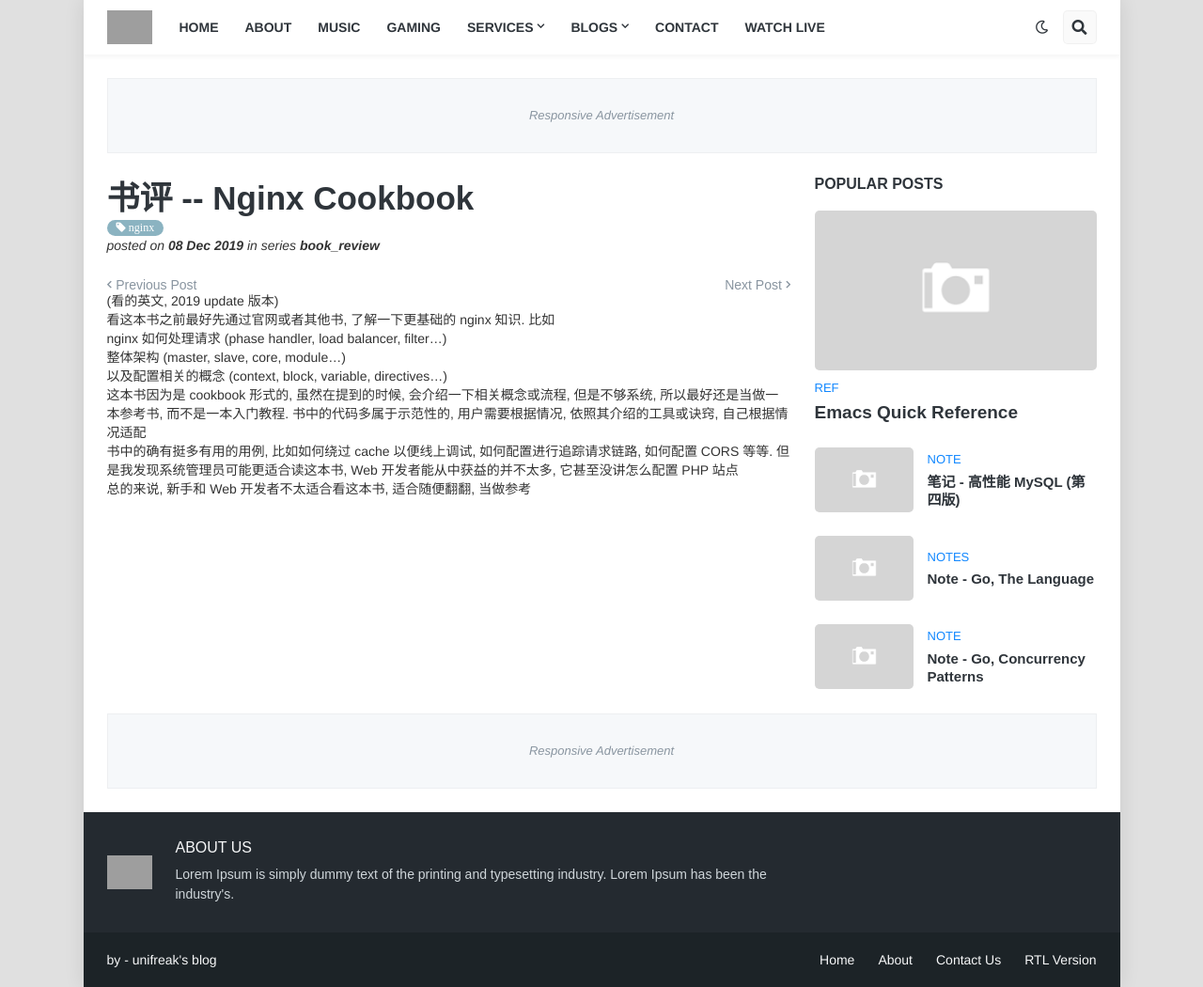
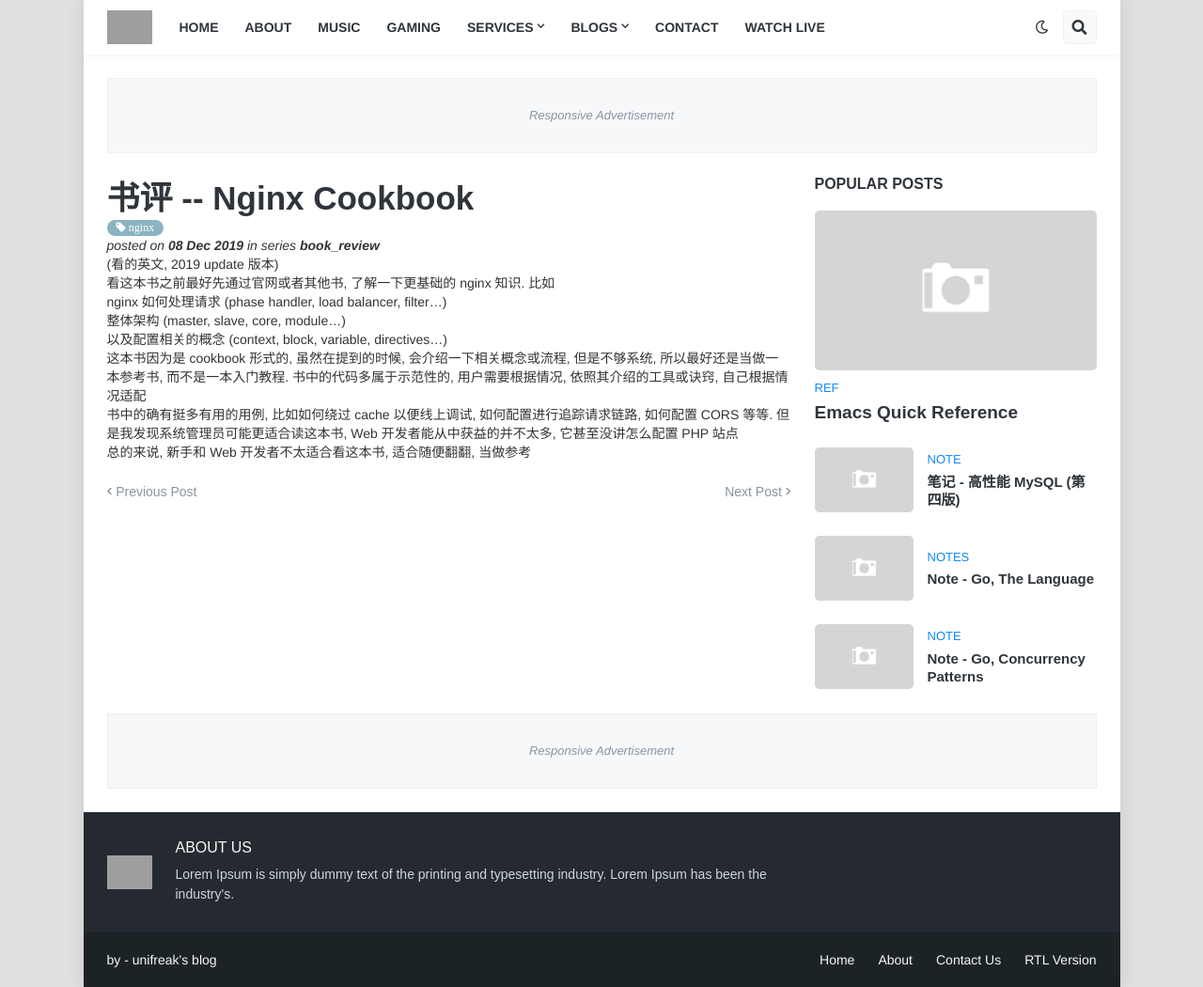
Before and after one commit to postca/postca.github.io, a Jekyll site: the page built from _book_review/nginx_cookbook.md, in a window 1280 px wide. Shown: the whole page at 94% size. Built offline with Jekyll 4.4.1, drawn with Linux system fonts in a browser that asks for light colours; grey boxes are pictures that could not be loaded.

Commit message:
Update post.html

```diff
--- a/_layouts/post.html
+++ b/_layouts/post.html
@@ -27,15 +27,16 @@ markdown: true
         in series <b>{{ page.collection }}</b>
       {% endunless %}
       </p>
+
+
+    {{ content | replace: "./img/", "/assets/img/" }}
+
 <div class="post-nav">
 {% if page.previous.url %}<a class="post-nav-newer-link" href="{{page.previous.url | absolute_url}}" id="Blog1_post-nav-newer-link">Previous Post</a>{% endif %}
 {% if page.next.url %}<a class="post-nav-older-link" href="{{page.next.url | absolute_url}}" id="Blog1_post-nav-older-link">Next Post</a>{% endif %}
 </div>
 </div></article>
-
-    {{ content | replace: "./img/", "/assets/img/" }}
-
-    </div></div></div></main>
+</div></div></div></main>
 
 <aside id="sidebar-wrapper"><div class="sidebar supermag-pro-widget-ready section" id="sidebar" name="Sidebar">{% include sidebar.html %}</div></aside>
 
```
